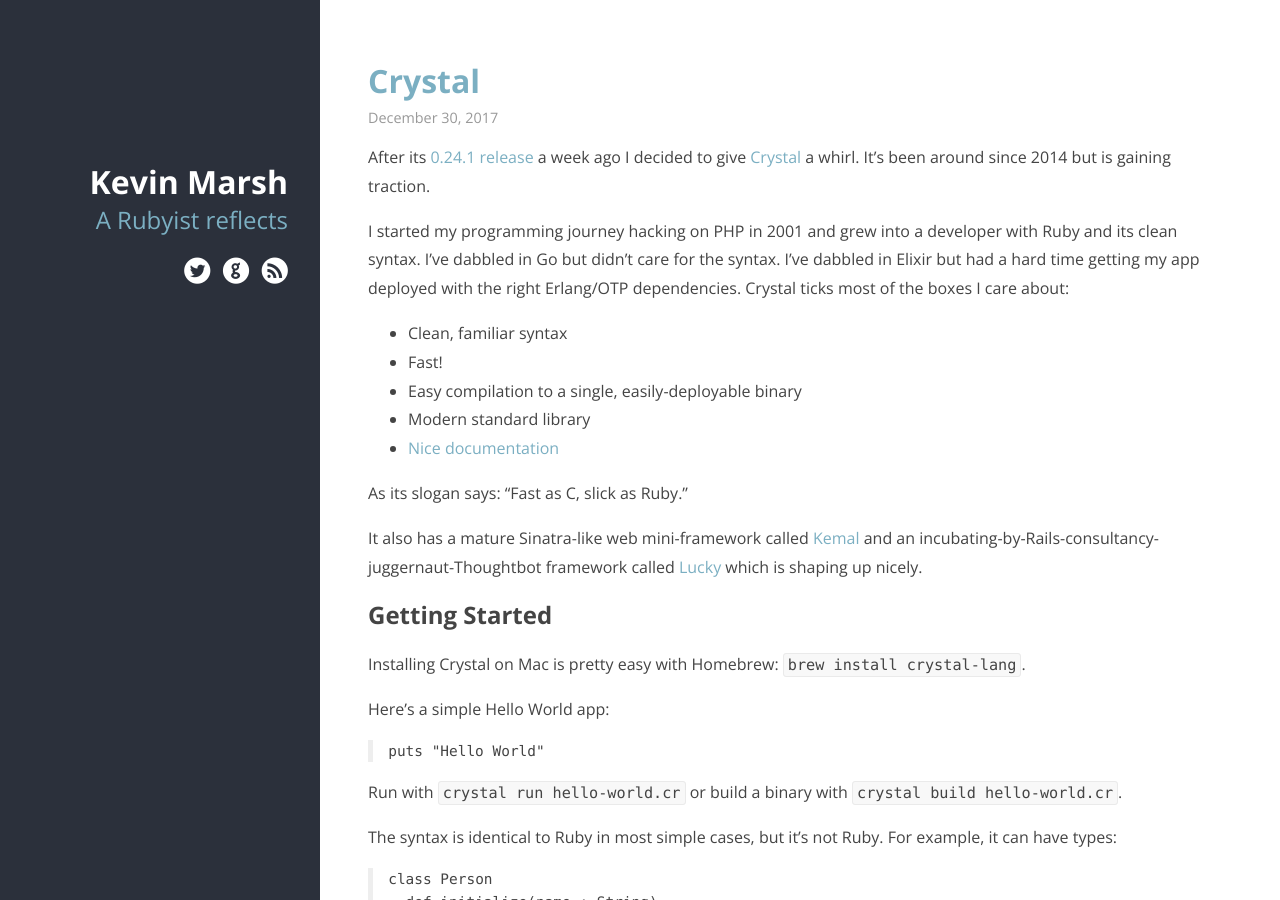
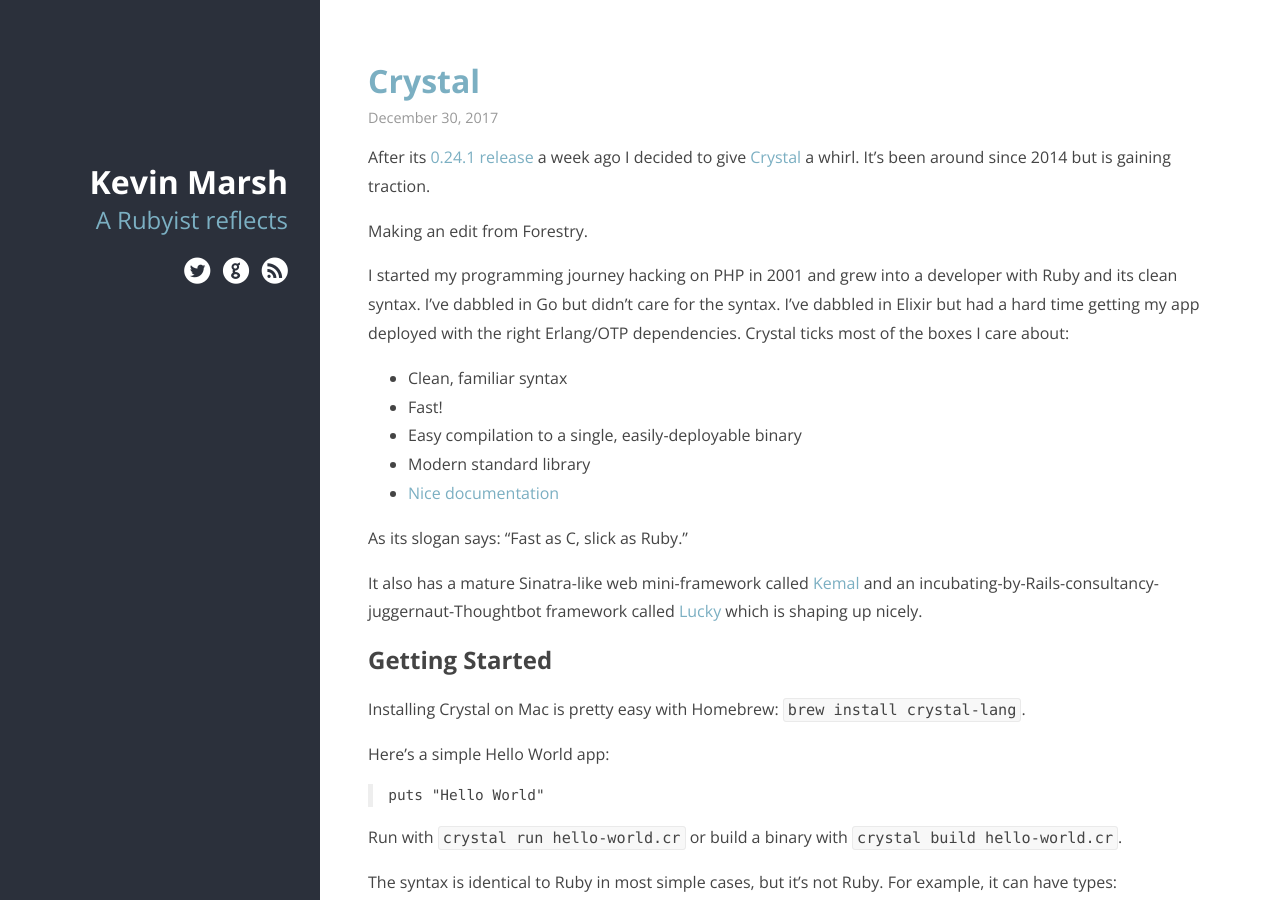
Before and after one commit to willcodeforfoo/kevinmarsh.com, a Jekyll site: the page built from _posts/2017-12-30-crystal.md, in a window 1280 px wide and 900 px high. Built offline with Jekyll 4.4.1, drawn with Linux system fonts in a browser that asks for light colours; nearby versions of some CDN libraries; some web fonts are replaced; a script that is not in the unit is left out.

Commit message:
Update from Forestry.io - Updated 2017-12-30-crystal.md

````diff
--- a/_posts/2017-12-30-crystal.md
+++ b/_posts/2017-12-30-crystal.md
@@ -1,10 +1,11 @@
 ---
 layout: post
-title: "Crystal"
-date: 2017-12-30 12:00:47
+title: Crystal
+date: 2017-12-30 12:00:47 +0000
 ---
+After its [0.24.1 release](https://github.com/crystal-lang/crystal/releases/tag/v0.24.1) a week ago I decided to give [Crystal](https://crystal-lang.org/) a whirl. It's been around since 2014 but is gaining traction.
 
-After its [0.24.1 release](https://github.com/crystal-lang/crystal/releases/tag/v0.24.1) a week ago I decided to give [Crystal] a whirl. It's been around since 2014 but is gaining traction.
+Making an edit from Forestry.
 
 I started my programming journey hacking on PHP in 2001 and grew into a developer with Ruby and its clean syntax. I've dabbled in Go but didn't care for the syntax. I've dabbled in Elixir but had a hard time getting my app deployed with the right Erlang/OTP dependencies. Crystal ticks most of the boxes I care about:
 
@@ -16,7 +17,7 @@
 
 As its slogan says: "Fast as C, slick as Ruby."
 
-It also has a mature Sinatra-like web mini-framework called [Kemal] and an incubating-by-Rails-consultancy-juggernaut-Thoughtbot framework called [Lucky] which is shaping up nicely.
+It also has a mature Sinatra-like web mini-framework called [Kemal](http://kemalcr.com/) and an incubating-by-Rails-consultancy-juggernaut-Thoughtbot framework called [Lucky](https://luckyframework.org/) which is shaping up nicely.
 
 ## Getting Started
 
@@ -93,7 +94,7 @@
 Kemal.run
 ```
 
-(Looks familiar, eh?) Let's (compile!), run, and benchmark:
+\(Looks familiar, eh?) Let's (compile!), run, and benchmark:
 
 ```shell
 % crystal build kemal.cr --release # compile
````
Also changed, not shown: other parts of _posts/2017-12-30-crystal.md (+1 -6 lines).
